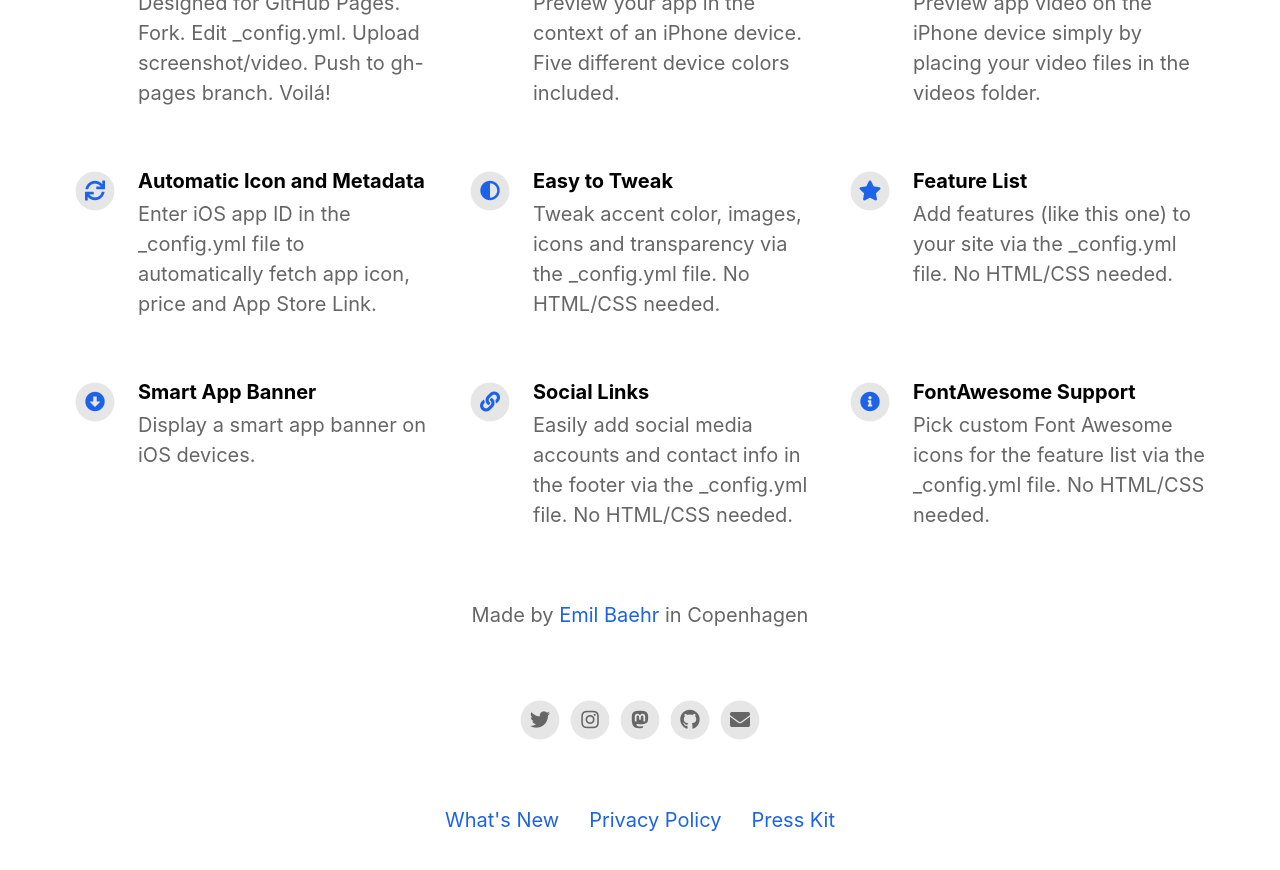
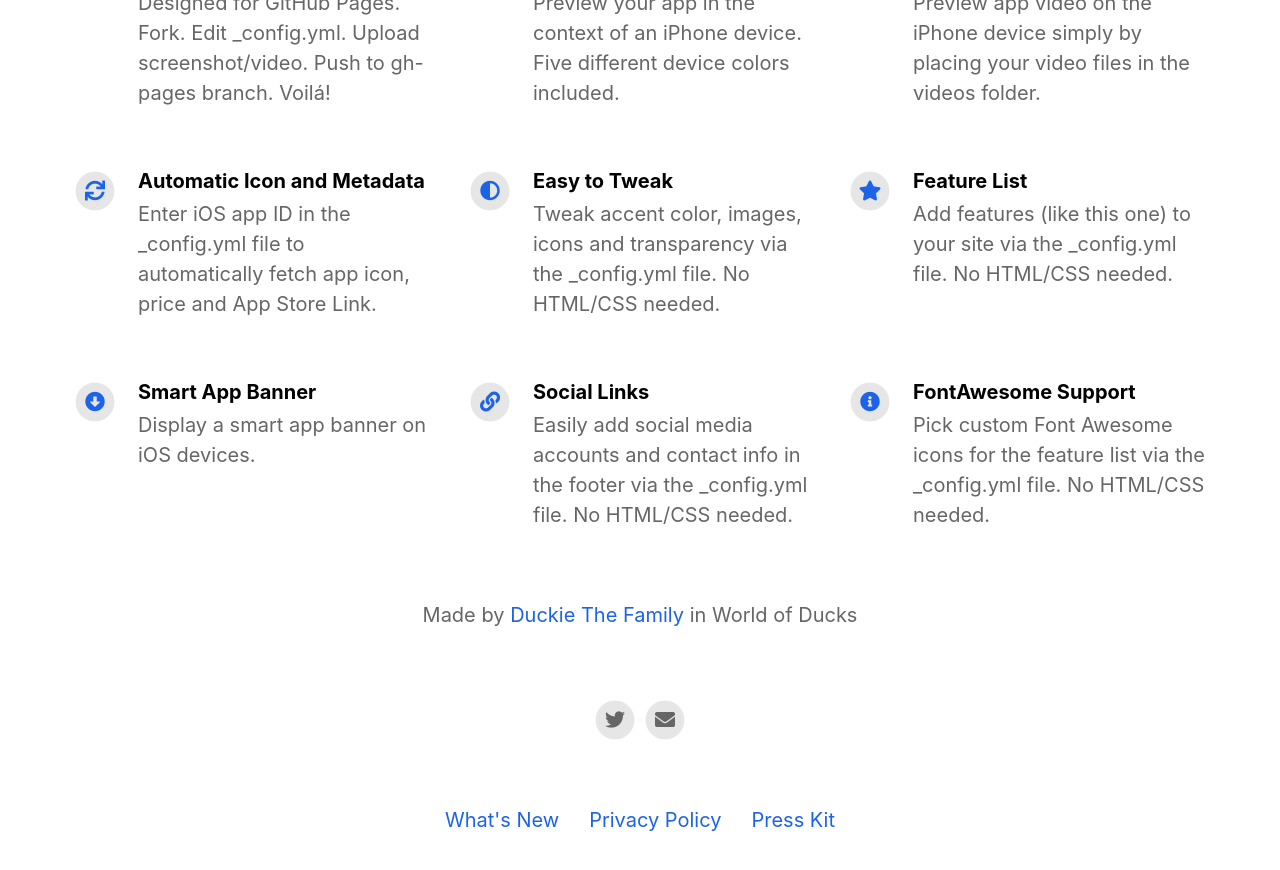
Before and after one commit to duckiethetoken/duckiethetoken, a Jekyll site: the page built from index.html, in a window 1280 px wide and 900 px high, scrolled down 1124 px. Shown: the top 870 px of the window. Built offline with Jekyll 4.4.1, drawn with Linux system fonts in a browser that asks for light colours; nearby versions of some CDN libraries.

Commit message:
Update _config.yml

```diff
--- a/_config.yml
+++ b/_config.yml
@@ -20,16 +20,16 @@ enable_smart_app_banner                   : true
 
 
 # Information About Yourself
-your_name                                 : Emil Baehr
-your_link                                 : https://emilbaehr.com
-your_city                                 : Copenhagen
-email_address                             : emil.baehr@gmail.com
+your_name                                 : Duckie The Family
+your_link                                 : https://duckie.social
+your_city                                 : World of Ducks
+email_address                             : onefridge@duckie.social
 facebook_username                         :
-instagram_username                        : ebaehr
-twitter_username                          : ebaehr
-github_username                           : emilbaehr
+instagram_username                        :
+twitter_username                          : duckiethetoken
+github_username                           :
 youtube_username                          :
-mastodon_link                             : https://mastodon.social/@ebaehr
+mastodon_link                             :
 
 
 
```
